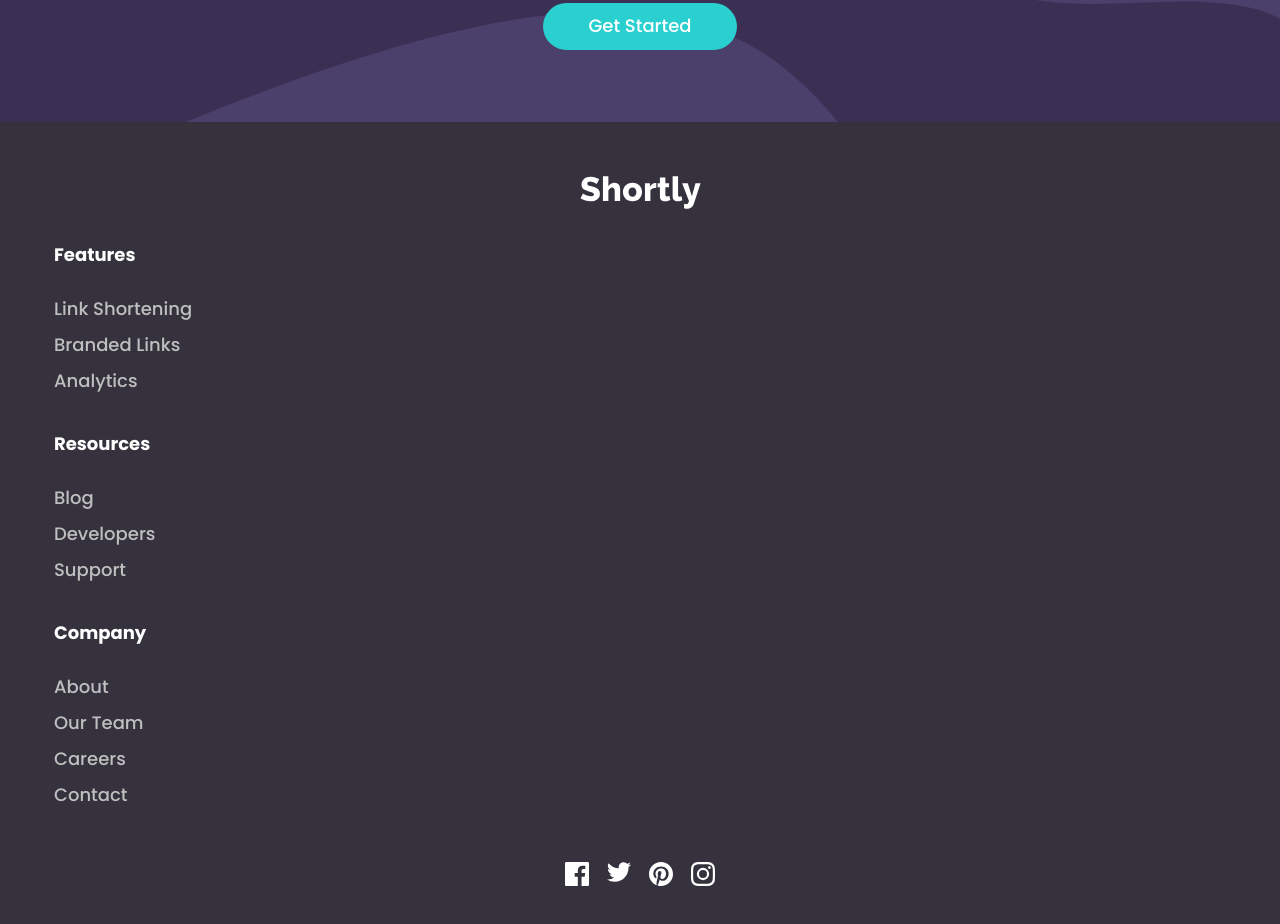
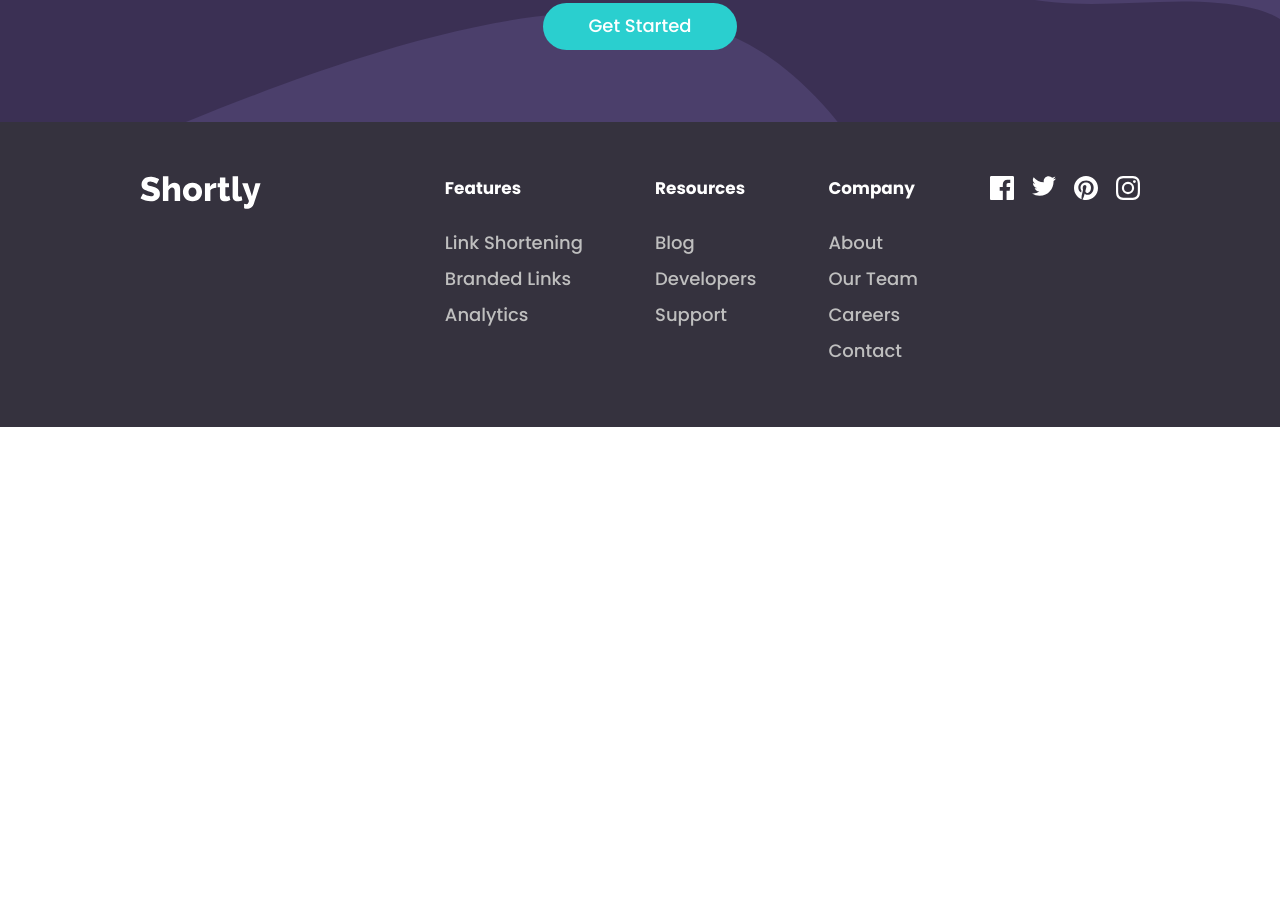
Before and after one commit to Nikodermus/shortly-landing, a Next.js app: page / in a window 1280 px wide. Shown: the part 1720-2644 px from the top of the page. After the commit the page ends 2147 px from the top, so only its background shows below. Built offline with nearby package versions, Linux system fonts and the light colour scheme.

Commit message:
feat(footer/*.tsx): desktop Version

```diff
--- a/src/components/Footer/Footer.tsx
+++ b/src/components/Footer/Footer.tsx
@@ -1,5 +1,6 @@
-import styled from 'styled-components';
+import styled, { css } from 'styled-components';
 
+import { mediaDesktop } from '../../utils/styled';
 import { SITE_MAP } from '../../constants/site';
 import Logo from '../lib/Logo';
 import SiteMapBox from './SiteMapBox';
@@ -12,22 +13,44 @@ const StyledFooter = styled.footer`
   text-align: center;
 `;
 
+const Container = styled.div`
+  ${mediaDesktop(css`
+    display: flex;
+    justify-content: space-between;
+    margin: auto;
+    width: var(--box);
+  `)}
+`;
+
 const StyledLogo = styled(Logo)`
   path {
     fill: white;
   }
 `;
 
+const RightContainer = styled.div`
+  ${mediaDesktop(css`
+    display: flex;
+    gap: var(--sizing-6XL);
+    justify-content: flex-end;
+    width: var(--box);
+  `)}
+`;
+
 const Footer: React.FC = () => {
   return (
     <StyledFooter>
-      <StyledLogo aria-label="Shortly" />
+      <Container>
+        <StyledLogo aria-label="Shortly" />
 
-      {SITE_MAP.map((site) => (
-        <SiteMapBox key={site.title} {...site} />
-      ))}
+        <RightContainer>
+          {SITE_MAP.map((site) => (
+            <SiteMapBox key={site.title} {...site} />
+          ))}
 
-      <SocialMedia />
+          <SocialMedia />
+        </RightContainer>
+      </Container>
     </StyledFooter>
   );
 };
--- a/src/components/Footer/SiteMapBox.tsx
+++ b/src/components/Footer/SiteMapBox.tsx
@@ -1,5 +1,7 @@
 import Link from 'next/link';
-import styled from 'styled-components';
+
+import styled, { css } from 'styled-components';
+import { mediaDesktop } from '../../utils/styled';
 import Text from '../lib/Text';
 
 export interface SiteMapBoxProps {
@@ -14,18 +16,32 @@ const StyledArticle = styled.article`
   display: flex;
   flex-direction: column;
   padding-top: var(--sizing-XL);
+
+  ${mediaDesktop(css`
+    padding-top: 0;
+  `)}
 `;
 
 const StyledA = styled(Text).attrs({ as: 'a' })`
   margin-bottom: var(--sizing-SM);
+
+  &:hover {
+    color: var(--color-cyan);
+  }
+`;
+
+const StyledText = styled(Text)`
+  ${mediaDesktop(css`
+    font-size: var(--font-size-MD);
+  `)}
 `;
 
 const SiteMapBox: React.FC<SiteMapBoxProps> = ({ title, items }) => {
   return (
     <StyledArticle>
-      <Text as="h4" color="white">
+      <StyledText as="h4" color="white">
         {title}
-      </Text>
+      </StyledText>
 
       {items.map((item) => (
         <Link key={item.path} href={item.path}>
--- a/src/components/Footer/SocialMedia.tsx
+++ b/src/components/Footer/SocialMedia.tsx
@@ -1,17 +1,32 @@
-import styled from 'styled-components';
+import styled, { css } from 'styled-components';
+
+import { mediaDesktop } from '../../utils/styled';
 import { SOCIAL_MEDIA } from '../../constants/site';
 
 const StyledDiv = styled.div`
+  align-items: flex-start;
   display: inline-flex;
   gap: var(--sizing-LG);
   margin-top: var(--sizing-3XL);
+
+  ${mediaDesktop(css`
+    margin-top: 0;
+  `)}
+`;
+
+const StyledA = styled.a`
+  ${mediaDesktop(css`
+    &:hover img {
+      filter: brightness(0.8) sepia(1) hue-rotate(131deg) saturate(6);
+    }
+  `)}
 `;
 
 const SocialMedia: React.FC = () => {
   return (
     <StyledDiv>
       {SOCIAL_MEDIA.map((item) => (
-        <a
+        <StyledA
           href={item.url}
           key={item.url}
           rel="noreferrer noopener nofollow"
@@ -21,7 +36,7 @@ const SocialMedia: React.FC = () => {
             alt={`Follow us on ${item.name}`}
             src={`/images/icon-${item.icon}.svg`}
           />
-        </a>
+        </StyledA>
       ))}
     </StyledDiv>
   );
--- a/src/components/lib/BaseStyle.tsx
+++ b/src/components/lib/BaseStyle.tsx
@@ -102,6 +102,7 @@ const BaseStyle = createGlobalStyle`
   video {
     max-width: 100%;
     object-fit: contain;
+    overflow: visible;
   }
 
   button,
```
